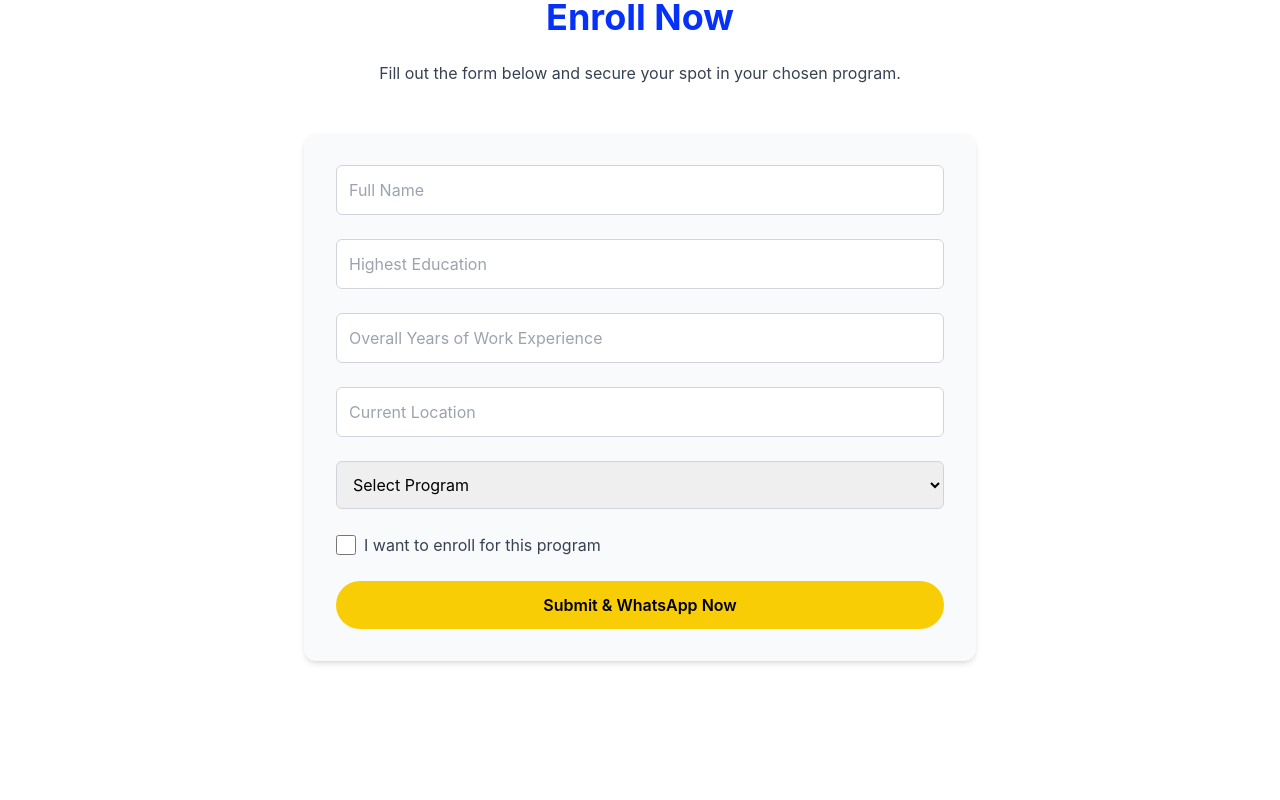
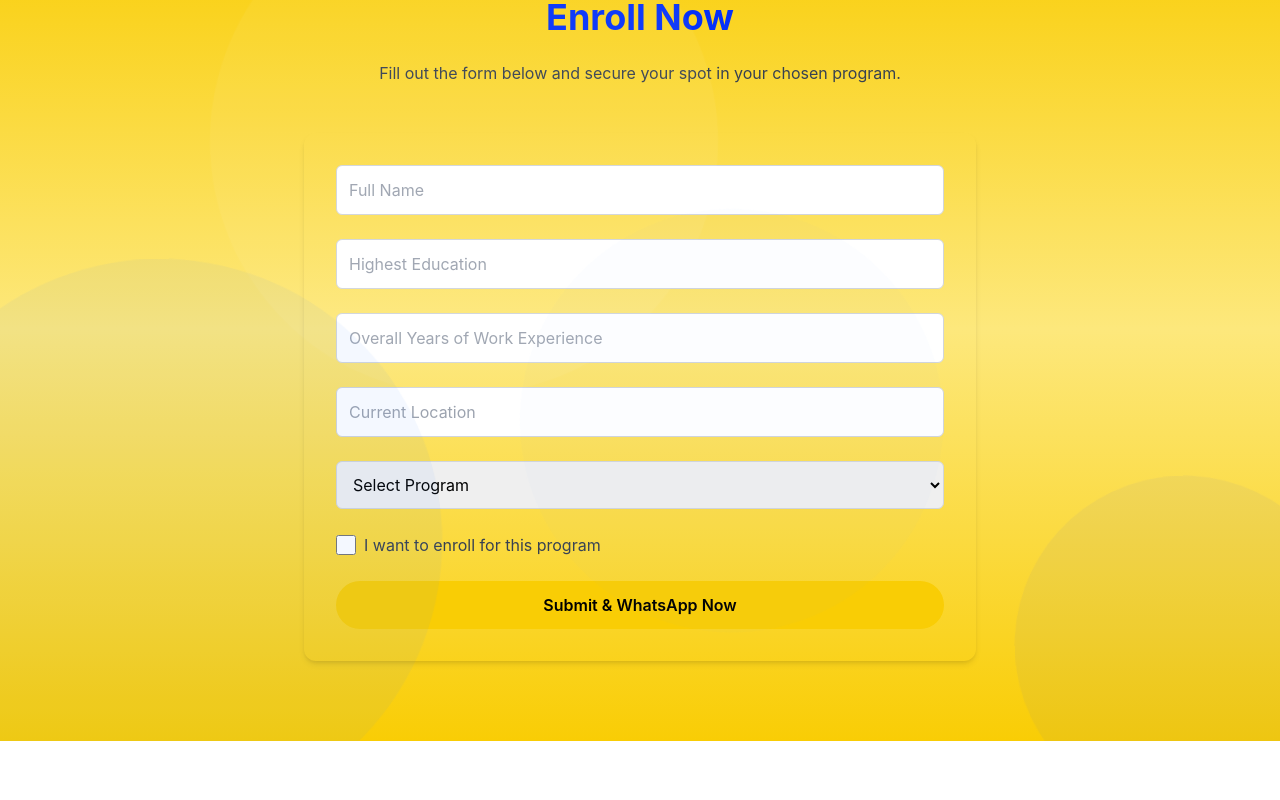
Before and after one commit to sanjeev699/certifa_rebel, a React (Create React App) app: page / in a window 1280 px wide. Shown: the part 7060-7860 px from the top of the page. Built offline with nearby package versions, Linux system fonts and the light colour scheme.

Commit message:
Update EnrollForm.jsx

```diff
--- a/src/components/EnrollForm.jsx
+++ b/src/components/EnrollForm.jsx
@@ -56,7 +56,21 @@ Location: ${formData.location}`;
   };
 
   return (
-    <section id="enroll" className="py-20 bg-white">
+    <section id="enroll"
+      className="relative py-20 overflow-hidden"
+  style={{
+    background: "linear-gradient(0deg, #f9cd05 0%, #fde87c 50%, #f9cd05 100%)",
+  }}
+>
+       {/* Floating/Abstract Shapes */}
+     {/* Animated Background Blobs */}
+{/* Diagonal Floating Animated Blobs */}
+<div className="absolute top-15 left-1/4 w-48 h-48 md:w-72 md:h-72 bg-white opacity-20 rounded-full rotate-12 animate-ping-slow"></div>
+<div className="absolute bottom-10 right-3/4 w-56 h-56 md:w-80 md:h-80 bg-blue-500 opacity-25 rounded-full -rotate-6 animate-ping-slow"></div>
+<div className="absolute top-1/2 left-1/2 transform -translate-x-1/2 -translate-y-1/2 w-40 h-40 md:w-60 md:h-60 bg-blue-400 opacity-10 rounded-full rotate-45 animate-ping-slow"></div>
+<div className="absolute bottom-0 right-0 w-32 h-32 md:w-48 md:h-48 bg-brandBlue opacity-20 rounded-full -rotate-12 animate-ping-slow"></div>
+
+
       <div className="max-w-3xl mx-auto px-6 md:px-12">
         <h2 className="text-3xl md:text-4xl font-bold text-brandBlue text-center mb-6">
           Enroll Now
@@ -67,7 +81,7 @@ Location: ${formData.location}`;
 
         <form
           onSubmit={handleSubmit}
-          className="bg-gray-50 p-8 rounded-xl shadow-md space-y-6"
+          className="bg-brandblue-500 p-8 rounded-xl shadow-md space-y-6"
         >
           <input
             type="text"
```
